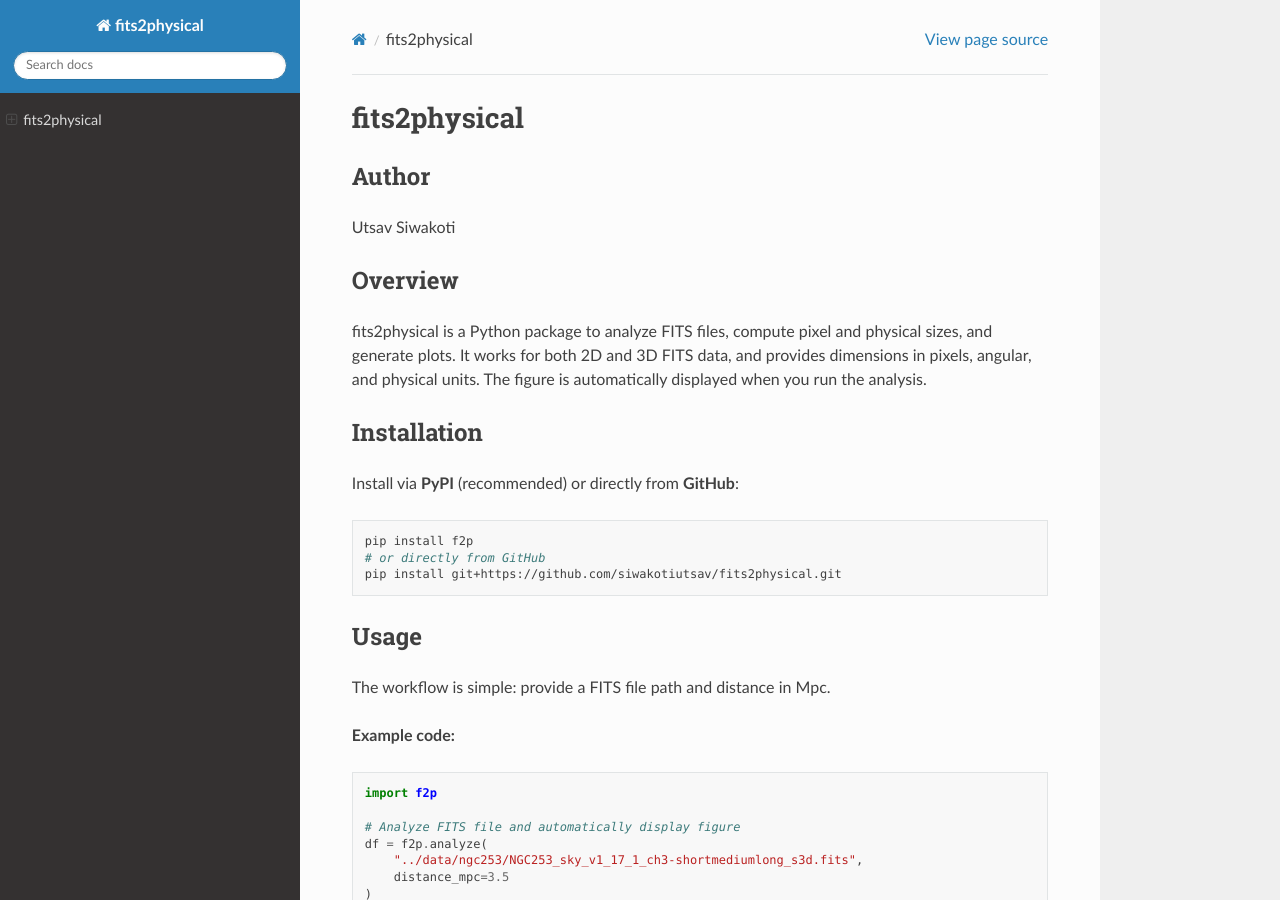
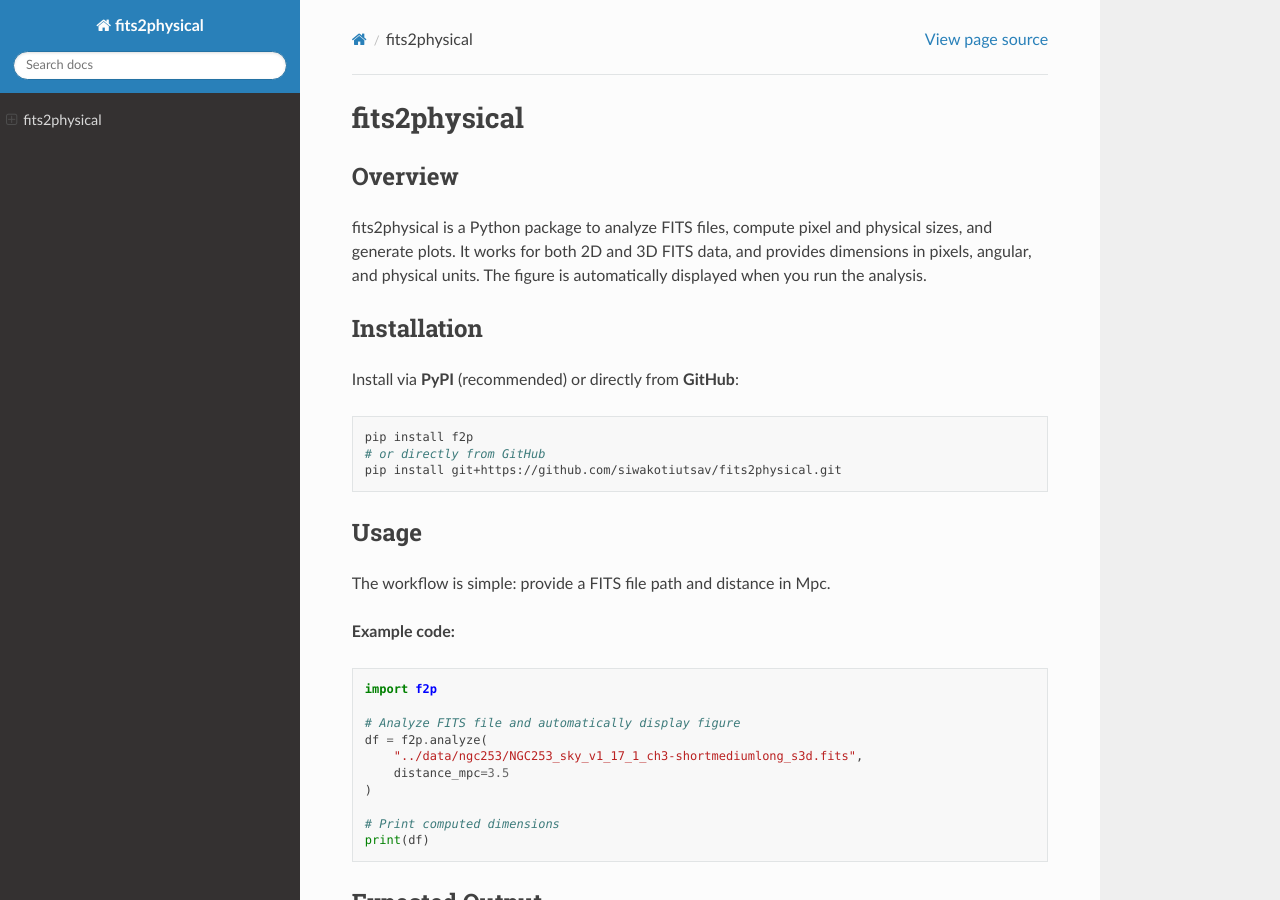
Before and after one commit to siwakotiutsav/fits2physical, a Sphinx documentation site: the page built from docs/index.rst, in a window 1280 px wide and 900 px high. Built offline with Sphinx 7.4.7 and the Read the Docs theme 3.1.0, drawn with Linux system fonts in a browser that asks for light colours.

```diff
--- a/docs/index.rst
+++ b/docs/index.rst
@@ -1,9 +1,6 @@
 fits2physical
 =============
 
-Author
-------
-Utsav Siwakoti
 
 Overview
 --------
```
Also changed, not shown: other parts of docs/index.rst (+5 -0 lines).
